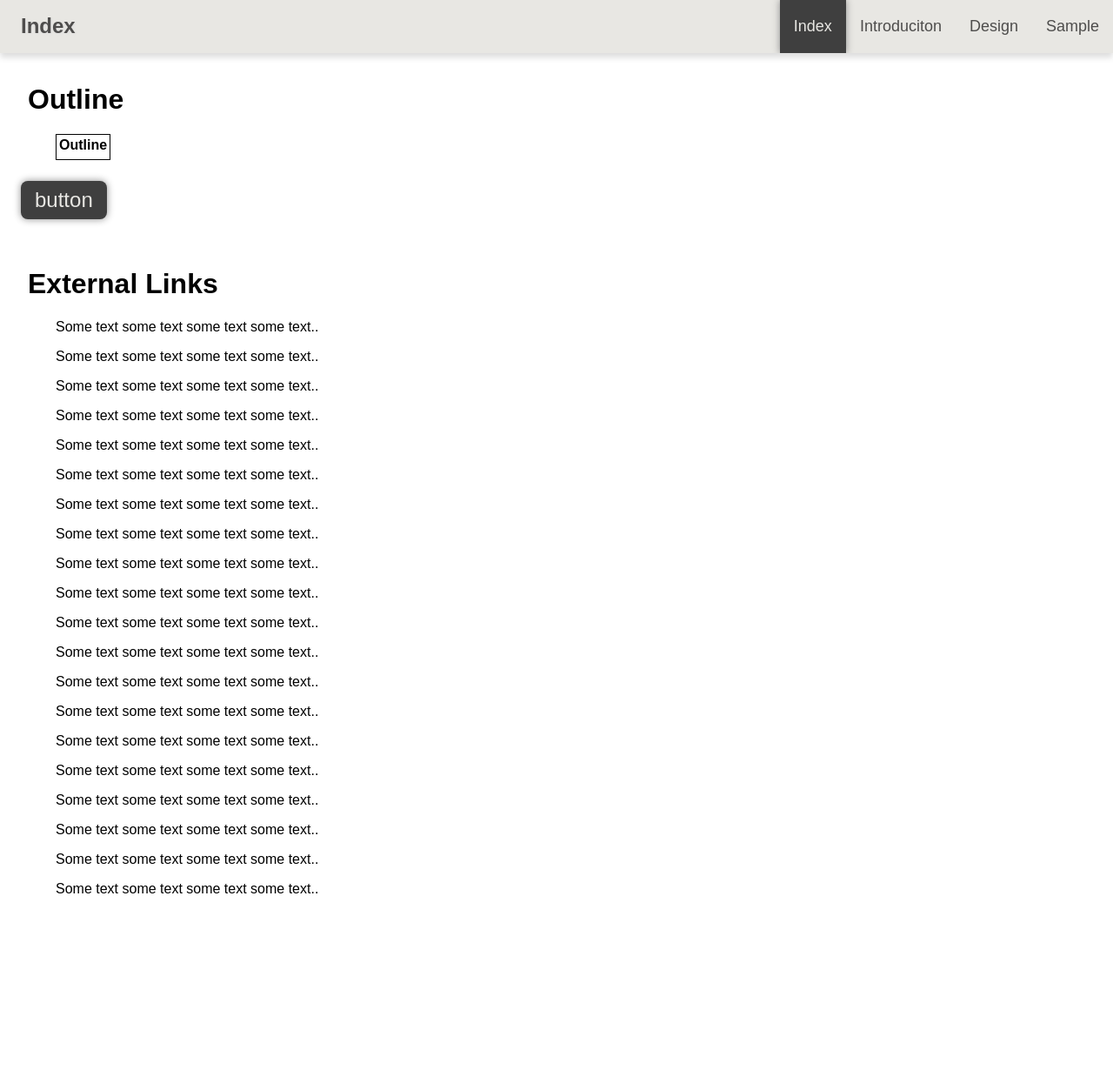
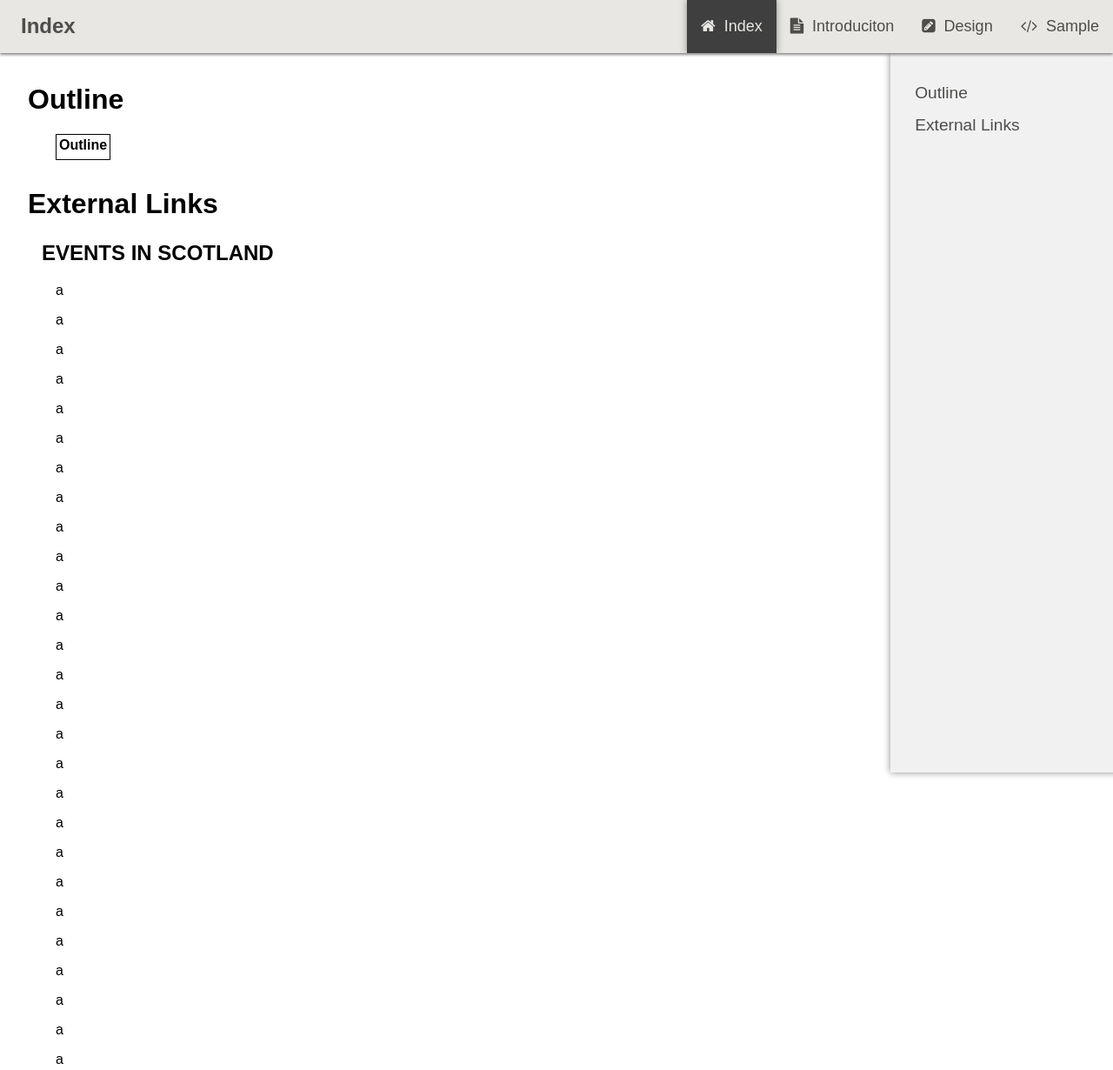
Before and after one commit to jim1756999/WebDev_CW, a plain HTML site: page A1/index.html in a window 1280 px wide. Shown: the top 1230 px of the page at 87% size. Before the commit the page ends 1047 px from the top, so only its background shows below. Drawn offline with Linux system fonts and the light colour scheme.

Commit message:
add side navigation

```diff
--- a/A1/css/style.css
+++ b/A1/css/style.css
@@ -10,9 +10,10 @@ ul.topnav {
     margin: 0;
     padding: 0;
     overflow: hidden;
+    z-index: 100;
     list-style-type: none;
     background-color: #E8E7E3;
-    box-shadow: 0px 5px 7px #DDD;
+    box-shadow: 0px 2px 3px #888;
 }
 
 ul.topnav li {
@@ -27,6 +28,7 @@ ul.topnav h1 {
     margin-right: 1em;
     font-size: x-large;
     text-shadow: 1px 1px 3px #DDD;
+    user-select: none;
 }
 
 ul.topnav li a {
@@ -42,6 +44,7 @@ ul.topnav li a {
 ul.topnav li a:hover:not(.active) {
     background-color: #8B8B8B;
     color: #E8E7E3;
+    box-shadow: 0 0 8px #8B8B8B;
     transition-duration: 0.4s;
 }
 
@@ -55,10 +58,44 @@ ul.topnav li.right {
     float: right;
 }
 
-.banner_heading {
+ul.sidenav {
+    list-style-type: none;
+    margin: 0;
+    padding-left: 1%;
+    padding-top: 2em;
+    width: 20%;
+    background-color: #f1f1f1;
+    position: fixed;
+    top: 3.5em;
+    left: 80%;
+    height: 100%;
+    overflow: auto;
+    z-index: 99;
+    box-shadow: 0 0px 8px #8B8B8B;
+}
+
+li a.sidenav {
+    display: block;
+    color: #4E4D4C;
+    padding: 0.4em 0.8em;
+    text-decoration: none;
+    font-size: 1.2em;
+}
+
+.offset {
+    margin-top: -3em;
+    padding-top: 3em;
+}
+
+.heading_banner {
     height: auto;
     margin-top: 3em;
     margin-left: 1em;
+}
+
+.link {
+    color: #E8E7E3;
+    text-decoration: none;
 }
 
 .heading {
@@ -67,23 +104,30 @@ ul.topnav li.right {
     margin-left: 1em;
 }
 
+h2 {
+    height: auto;
+    margin-top: 1em;
+    margin-left: 2em;
+}
+
 p {
     height: auto;
     margin-left: 4em;
 }
 
 button {
-    background-color: #3F3F3F; /* Green */
+    background-color: #3F3F3F;
+    /* Green */
     border: none;
     border-radius: 8px;
-    margin: 1em 0em 1em 1em;
+    margin: 1em 0em 1em 2.5em;
     color: #E8E7E3;
     box-shadow: 0 0 8px #8B8B8B;
-    padding: 8px 16px;
+    padding: 0.4em 0.8em;
     text-align: center;
     text-decoration: none;
     display: inline-block;
-    font-size: 1.5em;
+    font-size: 1.3em;
     transition-duration: 0.4s;
 }
 
@@ -110,7 +154,7 @@ table th {
     ul.topnav li.right, ul.topnav li {
         float: none;
     }
-    .banner_heading {
+    .heading_banner {
         margin-top: 1em;
     }
 }
--- a/A1/index.html
+++ b/A1/index.html
@@ -6,6 +6,7 @@
     <meta http-equiv="X-UA-Compatible" content="IE=edge">
     <meta name="viewport" content="width=device-width, initial-scale=1.0">
     <link rel="stylesheet" href="css/style.css">
+    <link rel="stylesheet" href="https://cdn.staticfile.org/font-awesome/4.7.0/css/font-awesome.css">
     <title>Index</title>
 </head>
 
@@ -16,14 +17,20 @@
             <li>
                 <h1>Index</h1>
             </li>
-            <li class="right"><a href="./sample.html">Sample</a></li>
-            <li class="right"><a href="./design.html">Design</a></li>
-            <li class="right"><a href="./introduciton.html">Introduciton</a></li>
-            <li class="right"><a class="active" href="./index.html">Index</a></li>
+            <li class="right"><a href="./sample.html"><i class="fa fa-code"></i>&nbsp;&nbsp;Sample</a></li>
+            <li class="right"><a href="./design.html"><i class="fa fa-pencil-square"></i>&nbsp;&nbsp;Design</a></li>
+            <li class="right"><a href="./introduciton.html"><i class="fa fa-file-text"></i>&nbsp;&nbsp;Introduciton</a></li>
+            <li class="right"><a class="active" href="./index.html"><i class="fa fa-home"></i>&nbsp;&nbsp;Index</a></li>
         </ul>
     </div>
-    <div id="banner_heading">
-        <h1 class="banner_heading">Outline</h1>
+    <div class="sidenav">
+        <ul class="sidenav">
+            <li><a class="sidenav" href="#outline">Outline</a></li>
+            <li><a class="sidenav" href="#external_links">External Links</a></li>
+        </ul>
+    </div>
+    <div class="offset" id="outline">
+        <h1 class="heading_banner">Outline</h1>
         <table>
             <th>Outline</th>
             <tr>
@@ -31,29 +38,45 @@
             </tr>
         </table>
     </div>
-    <button>button</button>
-    <h1 class="heading">External Links</h1>
-    <div>
-        <p>Some text some text some text some text..</p>
-        <p>Some text some text some text some text..</p>
-        <p>Some text some text some text some text..</p>
-        <p>Some text some text some text some text..</p>
-        <p>Some text some text some text some text..</p>
-        <p>Some text some text some text some text..</p>
-        <p>Some text some text some text some text..</p>
-        <p>Some text some text some text some text..</p>
-        <p>Some text some text some text some text..</p>
-        <p>Some text some text some text some text..</p>
-        <p>Some text some text some text some text..</p>
-        <p>Some text some text some text some text..</p>
-        <p>Some text some text some text some text..</p>
-        <p>Some text some text some text some text..</p>
-        <p>Some text some text some text some text..</p>
-        <p>Some text some text some text some text..</p>
-        <p>Some text some text some text some text..</p>
-        <p>Some text some text some text some text..</p>
-        <p>Some text some text some text some text..</p>
-        <p>Some text some text some text some text..</p>
+    <div class="offset" id="external_links">
+        <h1 class="heading">External Links</h1>
+        <h2>EVENTS IN SCOTLAND</h2>
+        <p id="a">a</p>
+        <p>a</p>
+        <p>a</p>
+        <p>a</p>
+        <p>a</p>
+        <p>a</p>
+        <p>a</p>
+        <p>a</p>
+        <p>a</p>
+        <p>a</p>
+        <p>a</p>
+        <p>a</p>
+        <p>a</p>
+        <p>a</p>
+        <p>a</p>
+        <p>a</p>     <p>a</p>
+        <p>a</p>
+        <p>a</p>
+        <p>a</p>
+        <p>a</p>
+        <p>a</p>
+        <p>a</p>     <p>a</p>
+        <p>a</p>
+        <p>a</p>
+        <p>a</p>
+        <p>a</p>
+        <p>a</p>
+        <p>a</p>     <p>a</p>
+        <p>a</p>
+        <p>a</p>
+        <p>a</p>
+        <p>a</p>
+        <p>a</p>
+        <p>a</p>
+        <p>a</p>
+        <button><a class="link" href="https://www.visitscotland.com/see-do/events/">VISIT</a></button>
     </div>
 </body>
 
```
